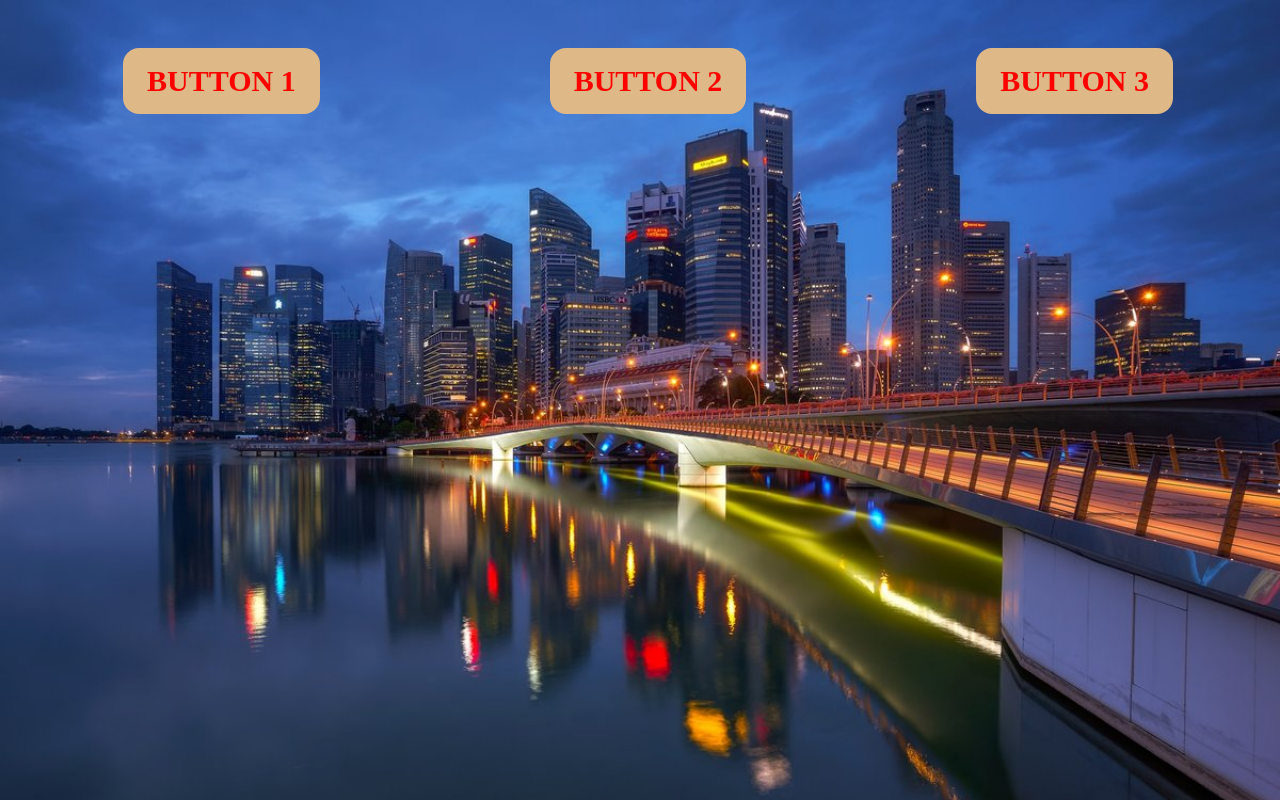
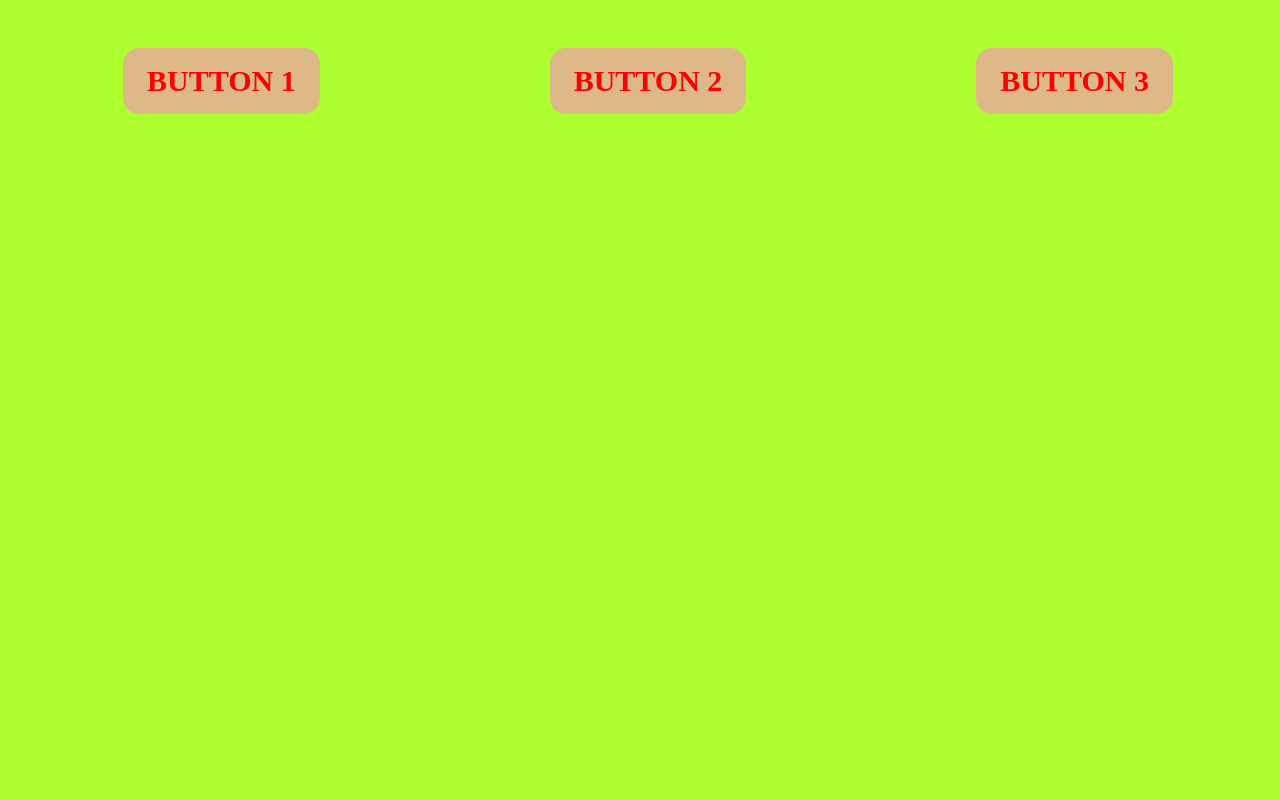
Before and after one commit to Andrey-Mir/Homework_JS, a plain HTML site: page index.html in a window 1280 px wide. Both pictures are taken after a click on the element "BUTTON 2". Drawn offline with Linux system fonts and the light colour scheme.

Commit message:
second commit

```diff
--- a/style.css
+++ b/style.css
@@ -6,10 +6,7 @@ background-color: goldenrod;
 justify-content: space-around;
 }
 .new_class {
-    background-image: url(/img/image.png);
-    background-repeat: no-repeat;
-    background-size: cover;
-
+    background-color: greenyellow;
 }
 
 
```
